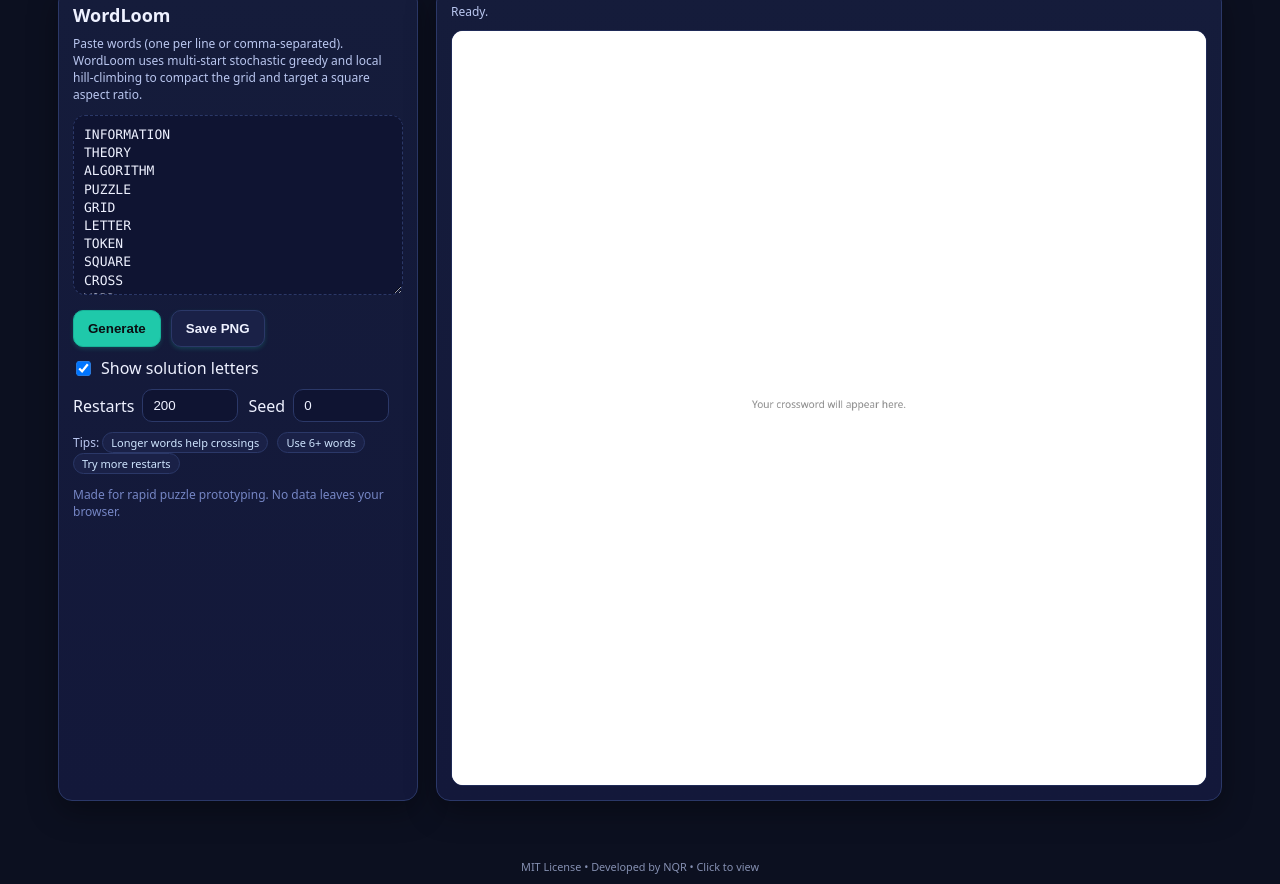
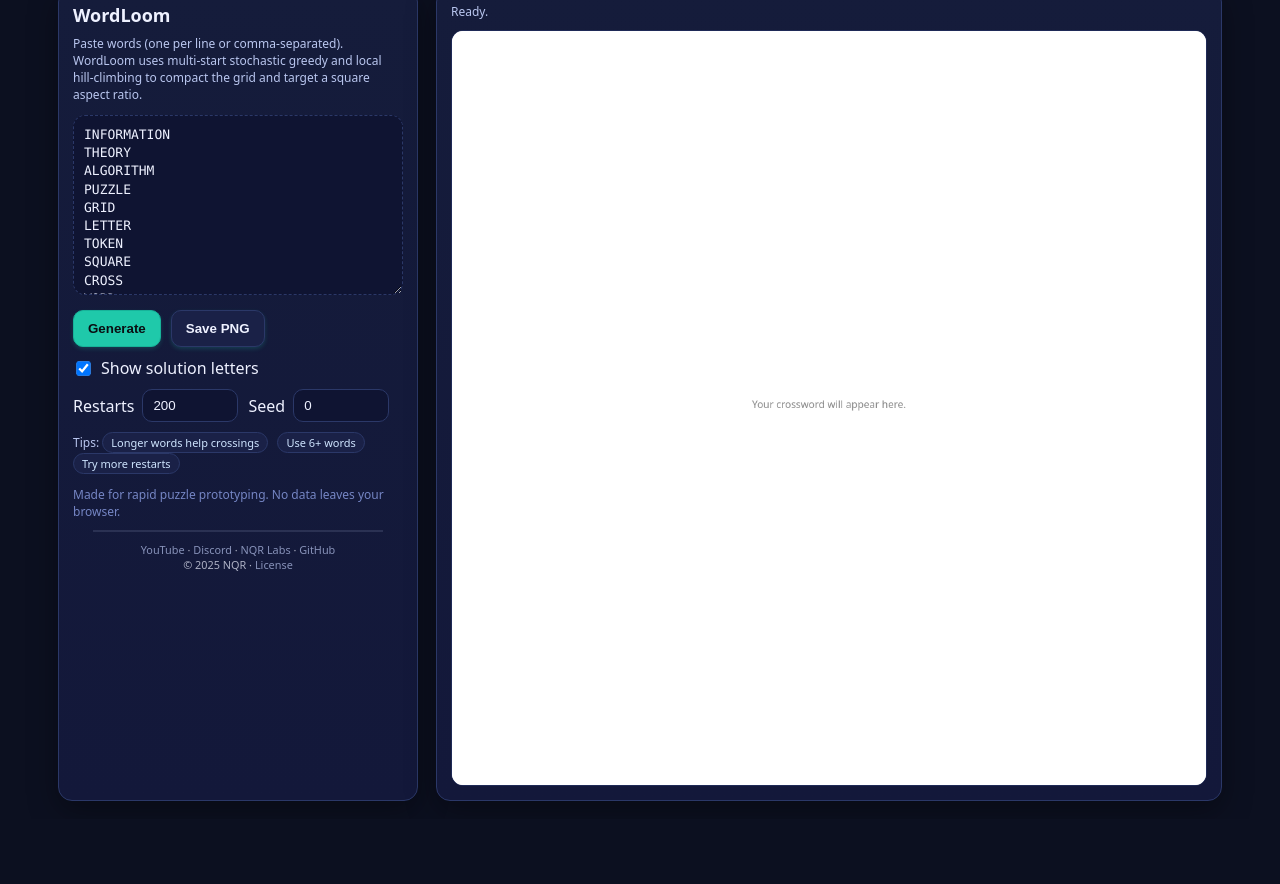
Before and after one commit to NQRLabs/WordLoom, a plain HTML site: page index.html in a window 1280 px wide. Shown: the part 296-1180 px from the top of the page. After the commit the page ends 1115 px from the top, so only its background shows below. Drawn offline with Linux system fonts and the light colour scheme.

Commit message:
Updated footer

```diff
--- a/index.html
+++ b/index.html
@@ -187,18 +187,29 @@ canvas{ width:100%; height:100%; display:block; background:#fff; }
 
 /* FOOTER / LICENSE (from template) */
 .license-footer {
-  margin-top: 30px;
-  margin-bottom: 20px;
+  width: auto;
+  border-top: 2px solid #b9c6ef33;
+  margin-top: 10px;
+  margin-bottom: 0px;
+  margin-left: 20px;
+  margin-right: 20px;
   padding: 10px 8px;
   font-size: 0.68rem;
-  color: var(--dim);
+  color: var(--gg-ink-dim);
   opacity: 0.7;
-  cursor: pointer;
-  transition: opacity 0.15s ease;
   text-align: center;
 }
 
-.license-footer:hover {
+.license-footer a {
+  color: var(--dim);
+  cursor: pointer;
+  text-decoration: none;
+  transition: opacity 0.3s ease;
+}
+.license-footer a:hover {
+  color: #17b399;
+  cursor: pointer;
+  text-decoration: underline;
   opacity: 1;
 }
 
@@ -207,6 +218,7 @@ canvas{ width:100%; height:100%; display:block; background:#fff; }
   position: fixed;
   inset: 0;
   background: rgba(0,0,0,0.7);
+  backdrop-filter: blur(4px);
   z-index: 999;
 }
 
@@ -226,6 +238,7 @@ canvas{ width:100%; height:100%; display:block; background:#fff; }
   overflow-y: auto;
   box-shadow: 0 20px 60px rgba(0,0,0,.6);
   z-index: 1000;
+  text-align: left;
 }
 
 .license-modal.show,
@@ -320,6 +333,16 @@ WORD"></textarea>
       <div class="footer">
         Made for rapid puzzle prototyping. No data leaves your browser.
       </div>
+      <!-- FOOTER / LICENSE (from template) -->
+      <div class="license-footer">
+        <a href="https://youtube.com/@CLU-NQR" target="_blank">YouTube</a> &middot;
+        <a href="https://discord.gg/HT9YE8rvuN" target="_blank">Discord</a> &middot;
+        <a href="https://nqrlabs.com" target="_blank">NQR Labs</a> &middot;
+        <a href="https://github.com/NQRLabs" target="_blank">GitHub</a>
+        <br>
+        &copy; 2025 NQR &middot; <a id="licenseLink">License</a>
+      </div>
+
     </aside>
 
     <section class="stage gg-card">
@@ -334,21 +357,16 @@ WORD"></textarea>
   </div>
 </main>
 
-<!-- FOOTER / LICENSE (from template) -->
-<footer class="license-footer" id="licenseLink">
-  MIT License • Developed by NQR • Click to view
-</footer>
-
 <div class="license-overlay" id="licenseOverlay"></div>
 <div class="license-modal" id="licenseModal" role="dialog" aria-modal="true" aria-labelledby="licenseTitle">
   <div class="license-modal-header">
-    <h3 class="license-modal-title" id="licenseTitle">MIT License</h3>
+    <h3 class="license-modal-title" id="licenseTitle">WordLoom License</h3>
     <span class="license-modal-close" id="licenseClose" aria-label="Close license dialog">&times;</span>
   </div>
-  <pre class="small-muted" style="text-align:center; white-space:pre-wrap; margin-top:14px;">
-MIT License
+  <pre class="small-muted" style="white-space:pre-wrap; margin-top:14px;">
+WordLoom - MIT License
 
-Copyright (c) 2025 NQR
+Copyright &copy; 2025 NQR
 
 Permission is hereby granted, free of charge, to any person obtaining a copy
 of this software and associated documentation files (the "Software"), to deal
```
